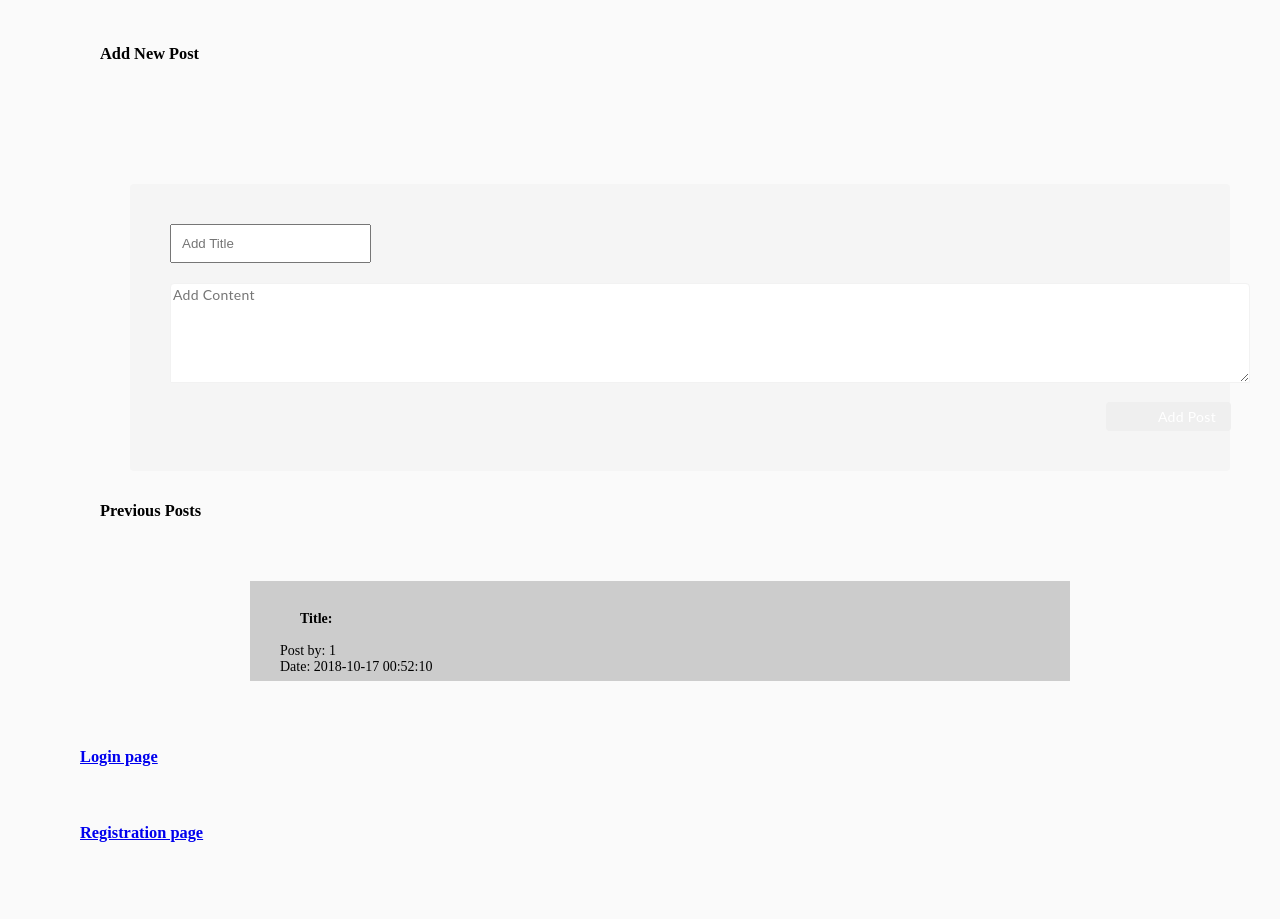
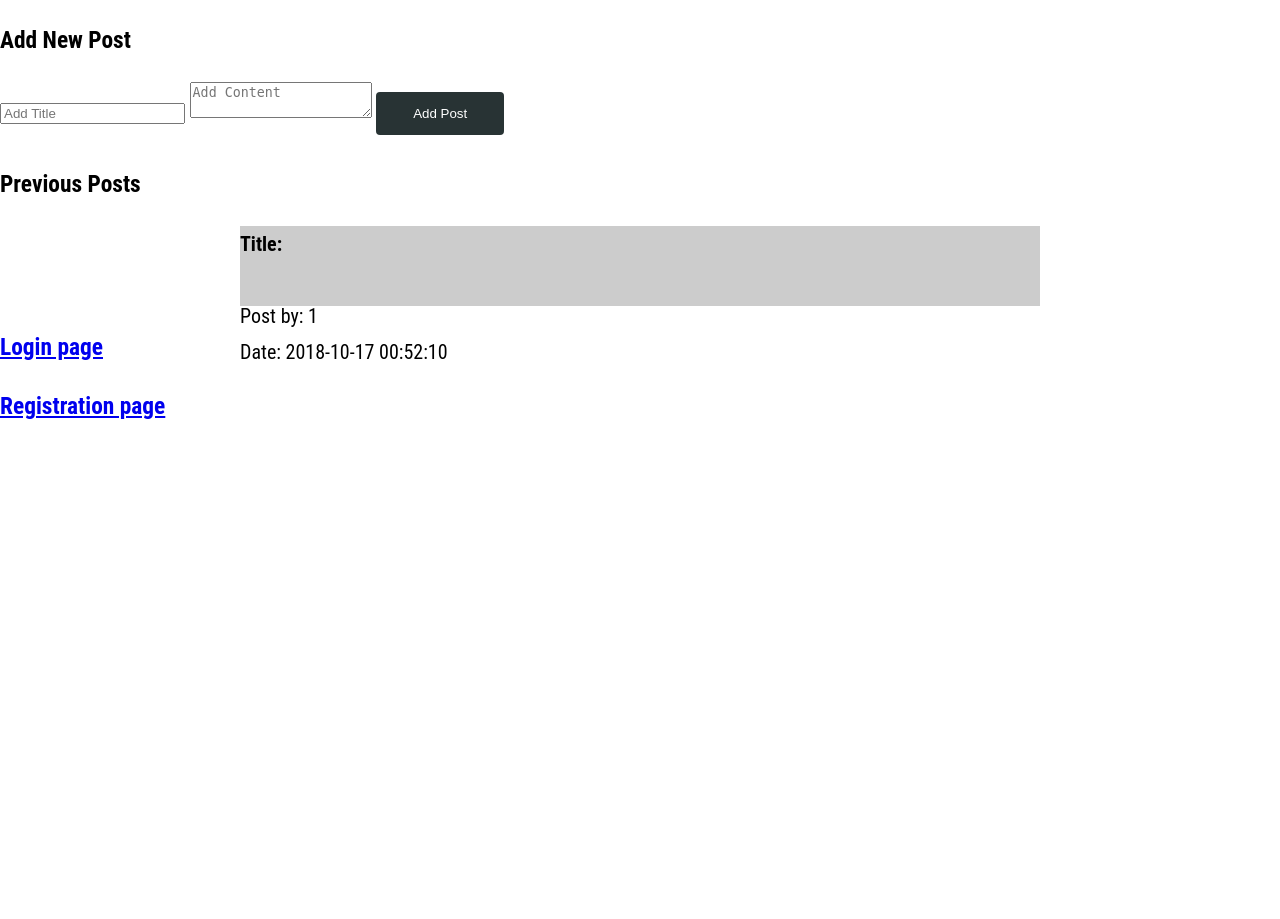
Before and after one commit to theWiseG-Slice/CST126GitRepo, a PHP site: page /PostContentResult.php?uname=1 in a window 1280 px wide. Shown: the part 151-1070 px from the top of the page. After the commit the page ends 570 px from the top, so only its background shows below. Run offline with PHP 8.4, Linux system fonts and the light colour scheme; data that the repository does not hold is empty.

Commit message:
post content page style work

```diff
--- a/PostContentSuccess.php
+++ b/PostContentSuccess.php
@@ -22,7 +22,7 @@ Resources: PHP and MySQL web Development
 	<meta name="viewport" content="width=device-width, initial-scale=1.0">
 	<meta http-equiv="X-UA-Compatible" content="ie=edge">
     <title>Taco's Blog</title>
-    <link type="text/css" rel="stylesheet" href="style.css"/>
+    <link type="text/css" rel="stylesheet" href="post_content_success.css"/>
 </head>
 <div class="picture_one">
 	<h2 class = "ptitle">
--- /dev/null
+++ b/post_content_success.css
@@ -0,0 +1,100 @@
+body, html
+{
+	height:100%;
+	margin:0;
+	font-size:20px;
+	font-family: "Roboto Condensed", Arial, sans-serif;
+	font-weight:400;
+	line-height:1.8em;
+}
+container
+{
+    padding: 10px;
+}
+#wrapper {
+    width: 800px;
+    margin-left: auto;
+    margin-right: auto;
+}
+#header {
+    background-color: #cccccc;
+    height: 80px;
+    width:  100%;
+    margin-bottom: 10px;
+}
+.post {
+    background-color:#ffffff;
+    border: 5px solid #000000;
+    margin-bottom: 5px;
+}
+.picture_one
+{
+	position:relative;
+	background-position:center;
+	background-size:cover;
+	background-repeat:no-repeat;
+	overflow: hidden;
+	color:#283334;
+	background-image:url("https://imgur.com/99AZdcx.jpg");
+	min-height:150px;
+}
+.ptitle
+{
+	position:absolute;
+	top:10%;
+	width:100%;
+	text-align:center;
+	color:#ffffff;
+	font-size:50px;
+
+}
+
+.section
+{
+	text-align: center;
+	padding: 25px 50px;
+	background-color:#283334;
+	color:#ffffff;
+}
+
+.lightLink a
+{
+	color:#ffffff;
+	padding: 16px;
+	transition:0.25s;
+	text-decoration:none;
+	border-radius: 4px;
+}
+
+.lightLink a:hover
+{
+	background-color: #f2f2f2;
+	padding: 16px;
+	color: #283334;
+}
+
+.darkLink a
+{
+	color:#283334;
+	padding: 16px;
+	transition:0.25s;
+	text-decoration:none;
+}
+
+button
+{
+	background-color:#283334;
+	color: white;
+	transition:0.25s;
+	padding: 14px 20px;
+	margin: 8px 0;
+	cursor: pointer;
+	width: 10%;
+	border-radius: 4px;
+	border:0;
+}
+button:hover
+{
+	background-color:#f2f2f2;
+	color: #283334;
+}
```
